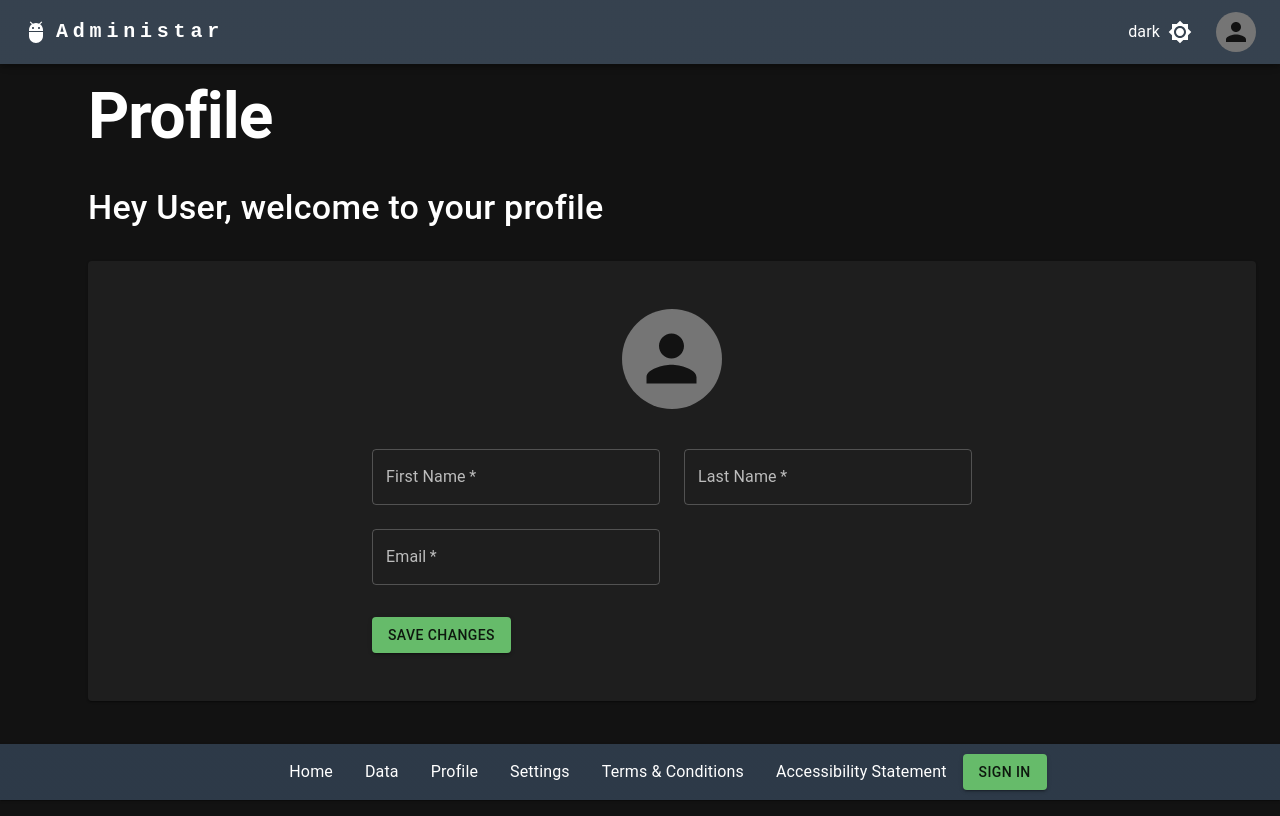
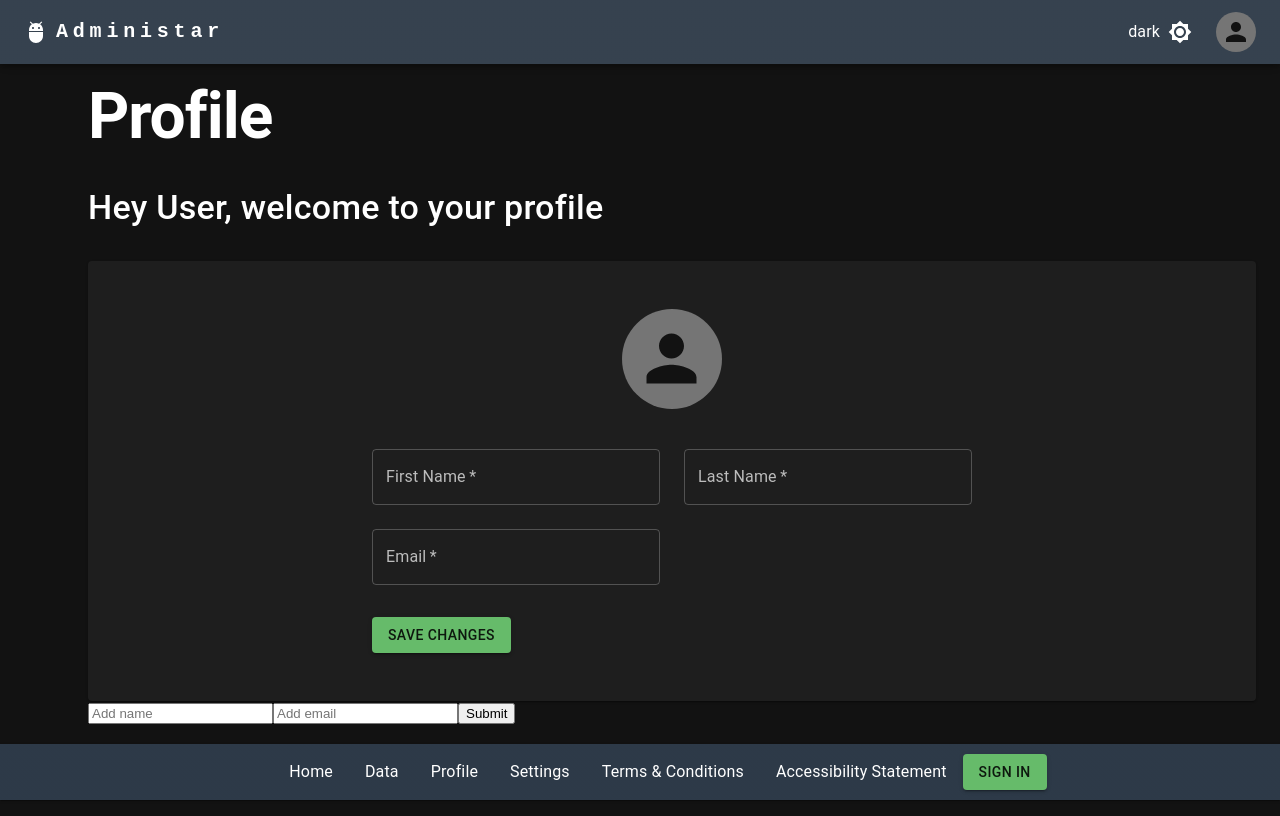
Before and after one commit to sclarke5/dashboard, a Next.js app: page /dashboard/profile in a window 1280 px wide. Built offline with nearby package versions, Linux system fonts and the light colour scheme; no server answers.

Commit message:
set up prisma and add test API route to create user

```diff
--- a/package.json
+++ b/package.json
@@ -18,6 +18,7 @@
     "@mui/material": "^5.14.14",
     "@mui/x-data-grid": "^6.16.3",
     "@mui/x-data-grid-generator": "^6.16.3",
+    "@prisma/client": "^5.6.0",
     "@react-spring/web": "^9.7.3",
     "@reduxjs/toolkit": "^1.9.7",
     "@types/chart.js": "^2.9.39",
@@ -25,6 +26,7 @@
     "next": "13.5.6",
     "next-auth": "^4.24.3",
     "next-redux-wrapper": "^8.1.0",
+    "prisma": "^5.6.0",
     "react": "^18",
     "react-beautiful-dnd": "^13.1.1",
     "react-dom": "^18",
--- /dev/null
+++ b/src/app/api/users/create/route.ts
@@ -0,0 +1,20 @@
+// @ts-nocheck
+
+import prisma from "@/app/lib/prisma";
+
+export const POST = async(req, res) => {
+    const { name, email } = await req.json();
+
+    try {
+        const newUser = await prisma.User.create({
+            data: {
+                name,
+                email,
+            },
+        });
+
+        return new Response(JSON.stringify(newUser), { status: 201 })
+  } catch (err) {
+    return new Response('Failed to create a new prompt', { status: 500 })
+  }
+}
--- a/src/app/dashboard/profile/page.tsx
+++ b/src/app/dashboard/profile/page.tsx
@@ -8,6 +8,29 @@ const Profile = () => {
   const { data: session } = useSession();
 
   const names = session?.user?.name?.split(' ');
+
+  const [testName, setTestName] = useState('');
+  const [testEmail, setTestEmail] = useState('');
+
+  const handleTestSubmit = async(ev: React.FormEvent) => {
+    ev.preventDefault();
+
+    console.log('tests: ', testName, testEmail)
+
+    try {
+      const user = await fetch('/api/users/create', {
+        method: 'POST',
+        body: JSON.stringify({
+          name: testName,
+          email: testEmail
+        })
+      })
+
+    } catch (err) {
+      console.log('errrrr ', err)
+    }
+
+  }
 
   const [formData, setFormData] = useState({
     firstName: names ? names[0] : '',
@@ -106,6 +129,23 @@ const Profile = () => {
           </Grid>
         </Paper>
       </Box>
+
+      <form onSubmit={handleTestSubmit}>
+            <input
+                placeholder="Add name"
+                value={testName}
+                onChange={(e) => setTestName(e.target.value)}
+            />
+
+            <input
+                placeholder="Add email"
+                value={testEmail}
+                onChange={(e) => setTestEmail(e.target.value)}
+            />
+
+            <button type="submit">Submit</button>
+        </form>
+
     </>
   )
 }
--- /dev/null
+++ b/src/app/lib/prisma.js
@@ -0,0 +1,16 @@
+import { PrismaClient } from "@prisma/client";
+
+let prisma;
+
+if(typeof window === 'undefined') {
+  if(process.env.NODE_ENV === 'production'){
+    prisma = new PrismaClient()
+  } else {
+    if(!global.prisma) {
+      global.prisma = new PrismaClient()
+    }
+    prisma = global.prisma;
+  }
+}
+
+export default prisma;
```
Also changed, not shown: 2 other files (tests, documents, lock files or other folders).
